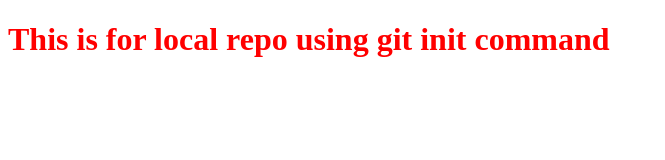
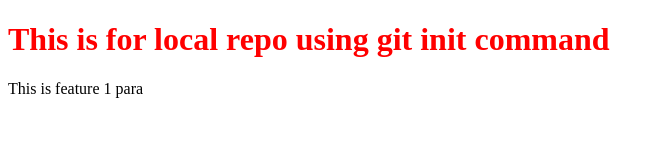
Before and after one commit to shubham9992/localRepo, a plain HTML site: page index.html in a window 1280 px wide. Shown: the whole page, without its empty margins (0-665 px from the left). Drawn offline with Linux system fonts and the light colour scheme.

Commit message:
added new para

```diff
--- a/index.html
+++ b/index.html
@@ -8,5 +8,6 @@
 </head>
 <body>
     <h1>This is for local repo using git init command </h1>
+    <p>This is feature 1 para</p>
 </body>
 </html>
```
